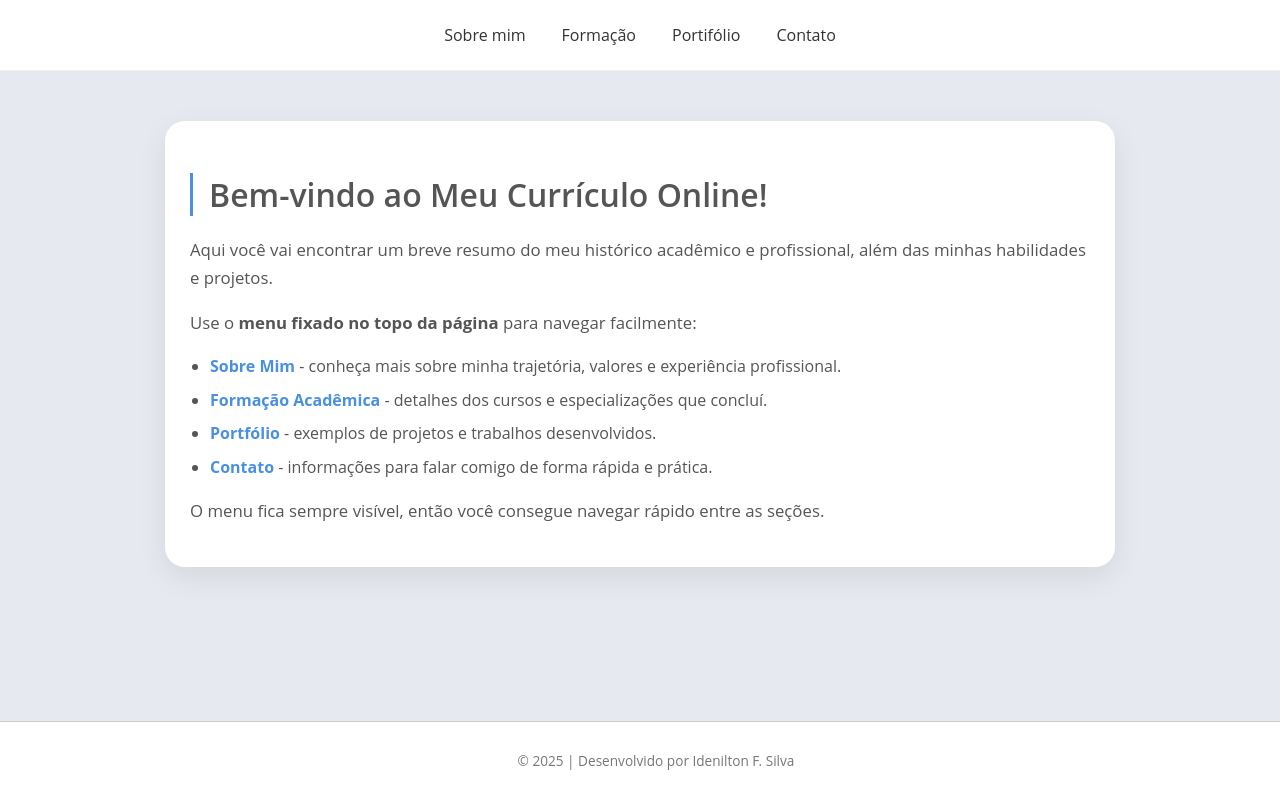
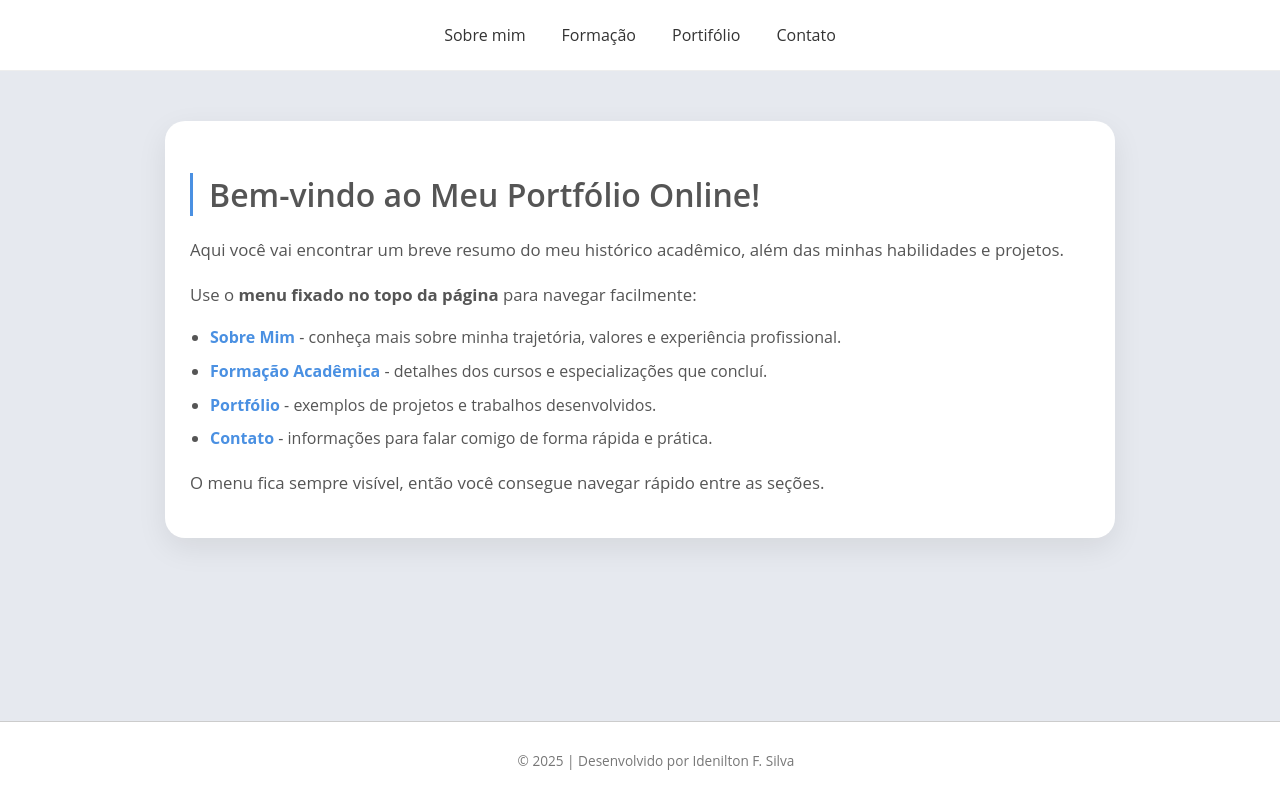
Before and after one commit to ideniltonsilva/portifolio, a plain HTML site: page index.html in a window 1280 px wide. Drawn offline with Linux system fonts and the light colour scheme.

Commit message:
Add files via upload

```diff
--- a/index.html
+++ b/index.html
@@ -20,8 +20,8 @@
         <!-- Boas-vindas, texto de introdução -->
         <section class="bem-vindo-container">
             <div class="bem-vindo-text">
-                <h1>Bem-vindo ao Meu Currículo Online!</h1>
-                <p>Aqui você vai encontrar um breve resumo do meu histórico acadêmico e profissional, além das minhas habilidades e projetos.</p>
+                <h1>Bem-vindo ao Meu Portfólio Online!</h1>
+                <p>Aqui você vai encontrar um breve resumo do meu histórico acadêmico, além das minhas habilidades e projetos.</p>
                 <p>Use o <strong>menu fixado no topo da página</strong> para navegar facilmente:</p>
                 <ul>
                     <li><strong>Sobre Mim</strong> - conheça mais sobre minha trajetória, valores e experiência profissional.</li>
```
